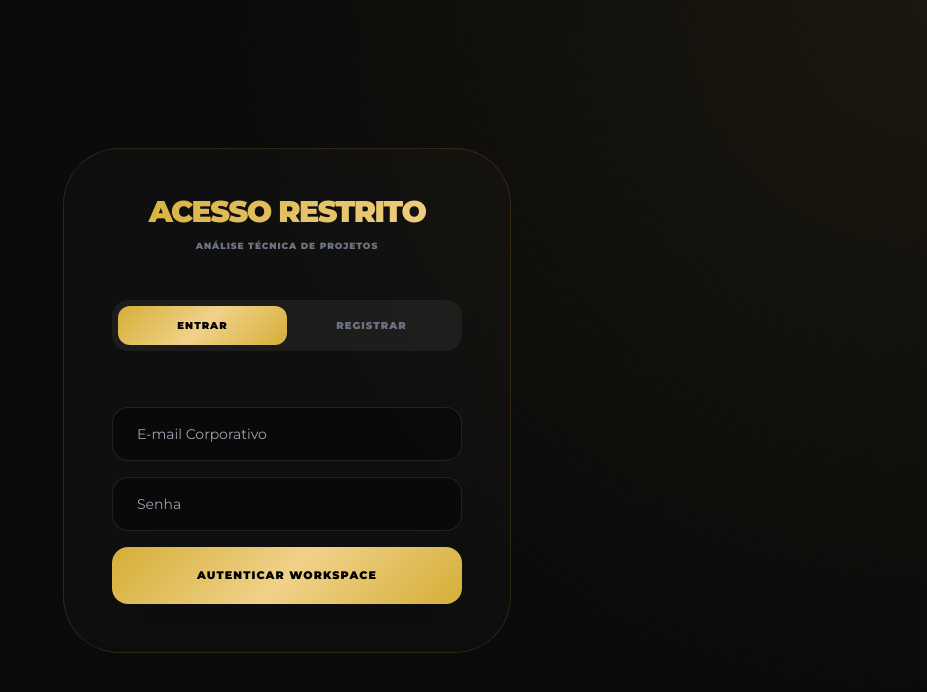
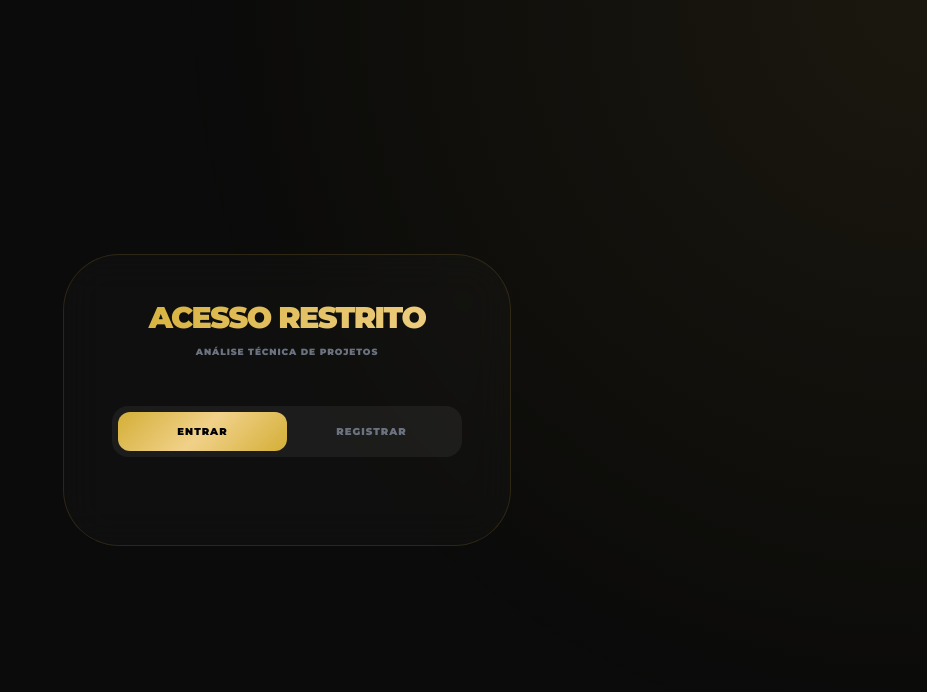
Before and after one commit to Ademil/ATP-25, a plain HTML site: page index.html in a window 1280 px wide. Shown: the whole page, without its empty margins (353-1280 px from the left). Drawn offline with nearby package versions, Linux system fonts and the light colour scheme; some icons are missing.

Commit message:
Update index.html

```diff
--- a/index.html
+++ b/index.html
@@ -97,21 +97,7 @@
                 <button onclick="switchAuth('signup')" id="btn-signup-tab" class="flex-1 py-3 text-[10px] font-black uppercase tracking-widest rounded-xl transition-all text-gray-500">Registrar</button>
             </div>
 
-            <form id="form-auth" class="space-y-4">
-                <div id="signup-fields" class="hidden space-y-4">
-                    <input type="text" id="auth-nome" placeholder="Nome Completo" class="w-full px-6 py-4 rounded-2xl text-sm text-white">
-                    <input type="text" id="auth-crea" placeholder="CREA SC 00000-0" class="w-full px-6 py-4 rounded-2xl text-sm text-white">
-                </div>
-                <input type="email" id="auth-email" placeholder="E-mail Corporativo" required class="w-full px-6 py-4 rounded-2xl text-sm text-white">
-                <input type="password" id="auth-pass" placeholder="Senha" required class="w-full px-6 py-4 rounded-2xl text-sm text-white">
-                <button type="submit" class="btn-premium w-full py-5 rounded-2xl gold-gradient text-black font-black uppercase tracking-widest text-[11px] shadow-2xl mt-4">
-                    Autenticar Workspace
-                </button>
-            </form>
-        </div>
-    </div>
-
-    <!-- VIEW: MAIN APP -->
+            <!-- VIEW: MAIN APP -->
     <div id="view-app" class="hidden-view max-w-[540px] mx-auto px-6 py-12 fade-in">
         <header class="flex justify-between items-center mb-16">
             <div class="flex items-center gap-4">
```
